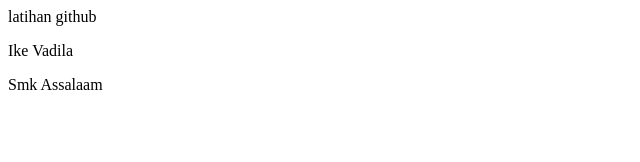
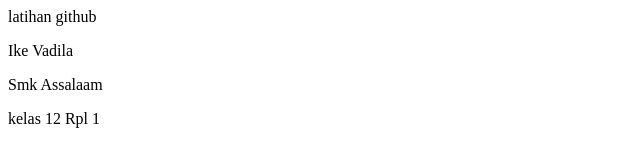
Before and after one commit to Ikevadilla/latihann, a plain HTML site: page index.html in a window 1280 px wide. Shown: the whole page, without its empty margins (0-640 px from the left). Drawn offline with Linux system fonts and the light colour scheme.

Commit message:
menambahkan index

```diff
--- a/index.html
+++ b/index.html
@@ -10,5 +10,6 @@
     latihan github
     <p>Ike Vadila</p>
     <p>Smk Assalaam</p>
+    <p>kelas 12 Rpl 1</p>
 </body>
 </html>
```
